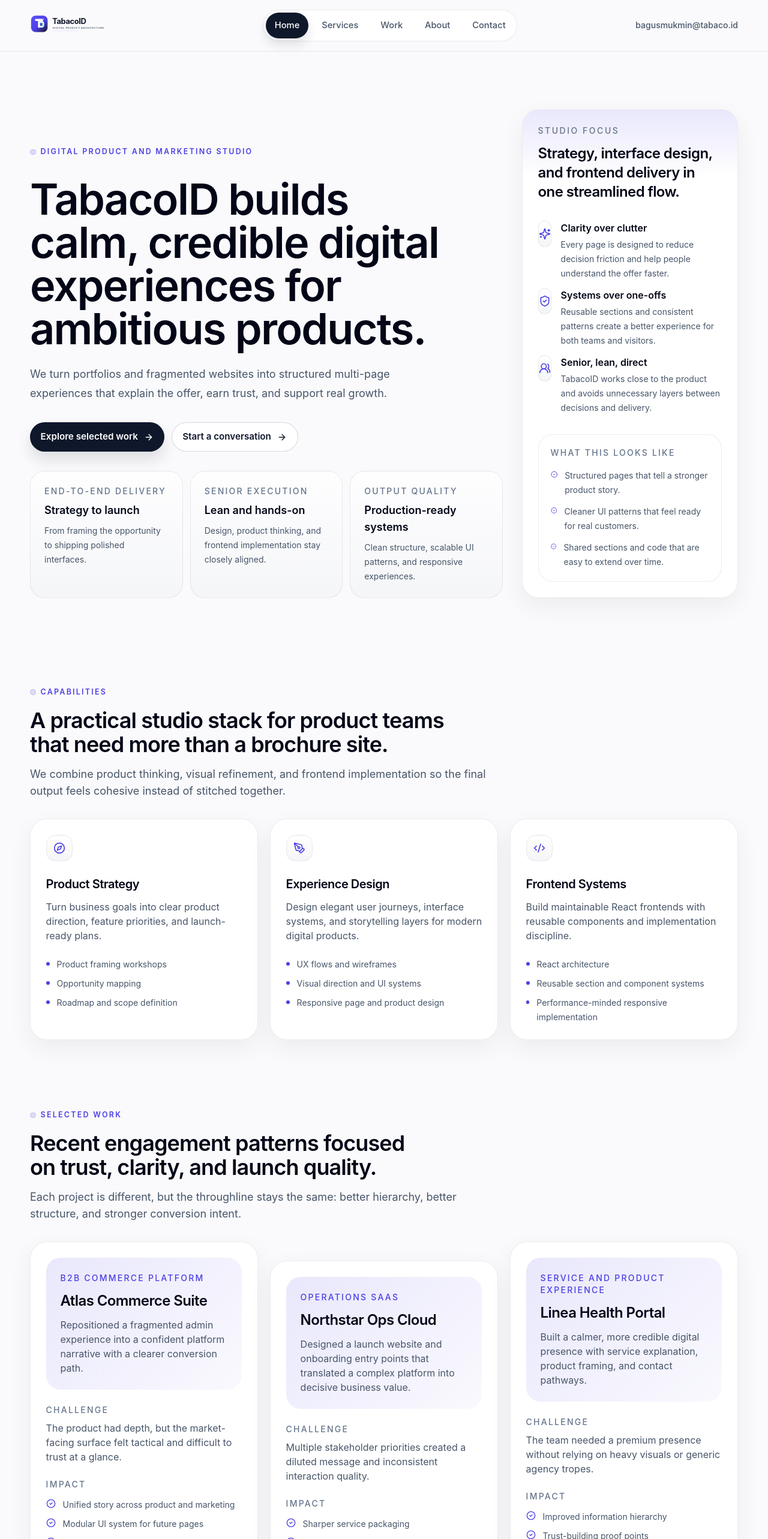
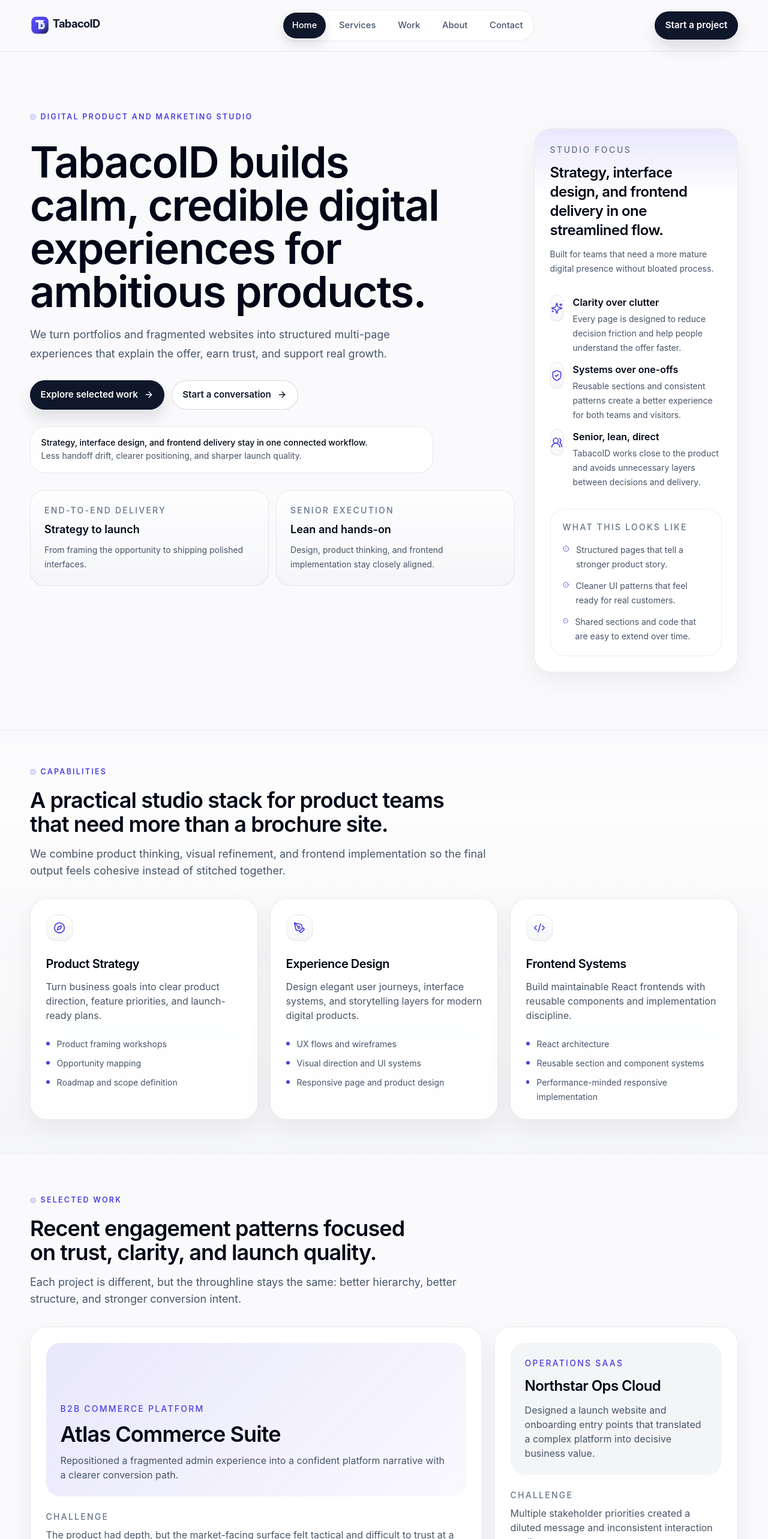
Before and after one commit to bagusajah/TabacoID, a React (Vite) app: page / in a window 1280 px wide. Shown: the top 2566 px of the page at 60% size. Built offline with nearby package versions, Linux system fonts and the light colour scheme.

Commit message:
Refine homepage layout and improve logo readability

```diff
--- a/src/components/SiteLayout.tsx
+++ b/src/components/SiteLayout.tsx
@@ -22,16 +22,8 @@
     <div className="min-h-screen bg-[var(--canvas)] text-slate-900">
       <header className="sticky top-0 z-50 border-b border-[var(--border-soft)] bg-[rgba(250,250,252,0.88)] backdrop-blur-xl">
         <div className="layout-grid flex items-center justify-between gap-4 py-4">
-          <Link
-            aria-label={brandName}
-            className="flex items-center"
-            to="/"
-          >
-            <img
-              alt={brandName}
-              className="h-9 w-auto sm:h-10"
-              src="/tabacoid-logo.svg"
-            />
+          <Link aria-label={brandName} className="flex items-center" to="/">
+            <img alt={brandName} className="h-9 w-auto sm:h-10" src="/tabacoid-logo.svg" />
           </Link>
 
           <nav className="hidden items-center gap-2 rounded-full border border-[var(--border-soft)] bg-white/90 p-1 shadow-[var(--shadow-soft)] md:flex">
@@ -51,12 +43,9 @@
           </nav>
 
           <div className="flex items-center gap-3">
-            <a
-              className="hidden text-sm font-medium text-slate-600 transition hover:text-slate-950 lg:inline-flex"
-              href={`mailto:${contactEmail}`}
-            >
-              {contactEmail}
-            </a>
+            <Link className="button-primary hidden md:inline-flex" to="/contact">
+              Start a project
+            </Link>
             <button
               aria-expanded={mobileOpen}
               aria-label={mobileOpen ? 'Close navigation menu' : 'Open navigation menu'}
@@ -105,12 +94,8 @@
 
       <footer className="border-t border-[var(--border-soft)] bg-white/88">
         <div className="layout-grid grid gap-10 py-12 lg:grid-cols-[1.4fr_1fr_1fr]">
-          <div className="space-y-4">
-            <img
-              alt={brandName}
-              className="h-10 w-auto sm:h-12"
-              src="/tabacoid-logo.svg"
-            />
+          <div className="space-y-5">
+            <img alt={brandName} className="h-10 w-auto sm:h-12" src="/tabacoid-logo.svg" />
             <h2 className="max-w-md text-2xl font-semibold tracking-tight text-slate-950">
               A digital product studio for teams that need sharper interfaces and cleaner launches.
             </h2>
@@ -118,6 +103,14 @@
               We help product and service businesses move from scattered surfaces to coherent,
               production-ready digital experiences.
             </p>
+            <div className="flex flex-wrap gap-3">
+              <Link className="button-primary" to="/contact">
+                Start a project
+              </Link>
+              <a className="button-secondary" href={`mailto:${contactEmail}`}>
+                Email us
+              </a>
+            </div>
           </div>
 
           <div className="space-y-3">
@@ -137,14 +130,14 @@
             <p className="text-sm font-semibold uppercase tracking-[0.18em] text-slate-500">
               Contact
             </p>
-            <a
-              className="inline-flex text-sm text-slate-600 transition hover:text-slate-950"
-              href={`mailto:${contactEmail}`}
-            >
+            <a className="inline-flex text-sm text-slate-600 transition hover:text-slate-950" href={`mailto:${contactEmail}`}>
               {contactEmail}
             </a>
             <p className="text-sm leading-7 text-slate-600">
               Available for focused redesigns, launch sprints, and ongoing product studio support.
+            </p>
+            <p className="text-sm leading-7 text-slate-500">
+              Async-first collaboration, structured weekly checkpoints, and direct senior execution.
             </p>
           </div>
         </div>
--- a/src/index.css
+++ b/src/index.css
@@ -101,6 +101,42 @@
       rgba(255, 255, 255, 0.92);
   }
 
+  .section-band {
+    position: relative;
+    isolation: isolate;
+  }
+
+  .section-band-muted {
+    background:
+      linear-gradient(180deg, rgba(255, 255, 255, 0), rgba(255, 255, 255, 0.5) 16%, rgba(244, 245, 247, 0.92) 100%);
+    border-top: 1px solid rgba(15, 23, 42, 0.04);
+    border-bottom: 1px solid rgba(15, 23, 42, 0.04);
+  }
+
+  .section-band-soft {
+    background:
+      radial-gradient(circle at top center, rgba(75, 63, 227, 0.06), transparent 34%),
+      linear-gradient(180deg, rgba(252, 252, 253, 0.65), rgba(247, 248, 251, 0.92));
+    border-top: 1px solid rgba(15, 23, 42, 0.04);
+    border-bottom: 1px solid rgba(15, 23, 42, 0.04);
+  }
+
+  .proof-ribbon {
+    max-width: 42rem;
+    border: 1px solid rgba(15, 23, 42, 0.08);
+    border-radius: 24px;
+    background: rgba(255, 255, 255, 0.72);
+    padding: 1rem 1.1rem;
+    box-shadow: inset 0 1px 0 rgba(255, 255, 255, 0.8);
+  }
+
+  .case-study-hero {
+    min-height: 16rem;
+    display: flex;
+    flex-direction: column;
+    justify-content: flex-end;
+  }
+
   .eyebrow {
     display: inline-flex;
     align-items: center;
@@ -161,6 +197,13 @@
     transform: translateY(-1px);
     border-color: rgba(75, 63, 227, 0.22);
     box-shadow: var(--shadow-soft);
+  }
+
+  .button-primary:focus-visible,
+  .button-secondary:focus-visible,
+  .nav-pill:focus-visible {
+    outline: 2px solid rgba(75, 63, 227, 0.3);
+    outline-offset: 2px;
   }
 
   .nav-pill {
--- a/src/pages/Home.tsx
+++ b/src/pages/Home.tsx
@@ -17,11 +17,11 @@
       <section className="relative overflow-hidden">
         <div className="absolute inset-x-0 top-0 -z-10 h-[34rem] bg-[radial-gradient(circle_at_top_left,rgba(75,63,227,0.16),transparent_42%),radial-gradient(circle_at_top_right,rgba(15,23,42,0.06),transparent_34%)]" />
 
-        <div className="layout-grid grid gap-8 py-16 lg:grid-cols-[minmax(0,1fr)_360px] lg:items-end lg:py-24">
-          <div className="space-y-8">
+        <div className="layout-grid grid gap-8 py-16 lg:grid-cols-[minmax(0,1fr)_340px] lg:items-start lg:py-24">
+          <div className="space-y-7">
             <span className="eyebrow">Digital product and marketing studio</span>
 
-            <div className="space-y-6">
+            <div className="space-y-5">
               <h1 className="max-w-5xl text-balance text-5xl font-semibold tracking-tight text-slate-950 sm:text-6xl lg:text-7xl">
                 {brandName} builds calm, credible digital experiences for ambitious products.
               </h1>
@@ -42,8 +42,17 @@
               </Link>
             </div>
 
-            <div className="grid gap-3 sm:grid-cols-3">
-              {studioStats.map((stat) => (
+            <div className="proof-ribbon">
+              <p className="text-sm font-medium text-slate-950">
+                Strategy, interface design, and frontend delivery stay in one connected workflow.
+              </p>
+              <p className="text-sm leading-6 text-slate-600">
+                Less handoff drift, clearer positioning, and sharper launch quality.
+              </p>
+            </div>
+
+            <div className="grid gap-3 sm:grid-cols-2">
+              {studioStats.slice(0, 2).map((stat) => (
                 <article className="panel-soft space-y-2" key={stat.label}>
                   <p className="text-sm font-medium uppercase tracking-[0.16em] text-slate-500">
                     {stat.label}
@@ -55,7 +64,7 @@
             </div>
           </div>
 
-          <aside className="panel-surface relative overflow-hidden">
+          <aside className="panel-surface relative overflow-hidden lg:mt-8">
             <div className="absolute inset-x-0 top-0 h-28 bg-[linear-gradient(180deg,rgba(75,63,227,0.12),transparent)]" />
             <div className="relative space-y-8">
               <div className="space-y-3">
@@ -65,6 +74,9 @@
                 <h2 className="text-2xl font-semibold tracking-tight text-slate-950">
                   Strategy, interface design, and frontend delivery in one streamlined flow.
                 </h2>
+                <p className="text-sm leading-6 text-slate-600">
+                  Built for teams that need a more mature digital presence without bloated process.
+                </p>
               </div>
 
               <div className="space-y-3">
@@ -105,7 +117,8 @@
         </div>
       </section>
 
-      <section className="layout-grid space-y-8 py-8 sm:py-12">
+      <section className="section-band section-band-muted">
+        <div className="layout-grid space-y-8 py-10 sm:py-14">
           <SectionHeading
             eyebrow="Capabilities"
             title="A practical studio stack for product teams that need more than a brochure site."
@@ -135,6 +148,7 @@
               </article>
             ))}
           </div>
+        </div>
       </section>
 
       <section className="layout-grid space-y-8 py-12 lg:py-16">
@@ -144,25 +158,25 @@
           description="Each project is different, but the throughline stays the same: better hierarchy, better structure, and stronger conversion intent."
         />
 
-        <div className="grid gap-5 xl:grid-cols-3">
+        <div className="grid gap-5 xl:grid-cols-[minmax(0,1.3fr)_minmax(0,0.7fr)]">
           {featuredProjects.map((project, index) => (
             <article
               className={[
                 'panel-surface overflow-hidden',
-                index === 1 ? 'xl:translate-y-8' : '',
+                index === 0 ? 'xl:row-span-2' : '',
               ]
                 .filter(Boolean)
                 .join(' ')}
               key={project.name}
             >
-              <div className="panel-accent mb-6 rounded-[24px] p-6">
+              <div className={['mb-6 rounded-[24px] p-6', index === 0 ? 'panel-accent case-study-hero' : 'bg-[var(--surface-muted)]'].join(' ')}>
                 <p className="text-sm font-medium uppercase tracking-[0.16em] text-[var(--brand)]">
                   {project.category}
                 </p>
-                <h3 className="mt-3 text-2xl font-semibold tracking-tight text-slate-950">
+                <h3 className={['mt-3 font-semibold tracking-tight text-slate-950', index === 0 ? 'text-3xl sm:text-4xl' : 'text-2xl'].join(' ')}>
                   {project.name}
                 </h3>
-                <p className="mt-3 text-sm leading-7 text-slate-600 sm:text-base">{project.summary}</p>
+                <p className="mt-3 max-w-2xl text-sm leading-7 text-slate-600 sm:text-base">{project.summary}</p>
               </div>
 
               <div className="space-y-6">
@@ -200,7 +214,8 @@
         </div>
       </section>
 
-      <section className="layout-grid space-y-8 py-12 lg:py-16">
+      <section className="section-band section-band-soft">
+        <div className="layout-grid space-y-8 py-12 lg:py-16">
           <SectionHeading
             eyebrow="How we work"
             title="A straightforward process that keeps momentum high and handoffs low."
@@ -224,6 +239,7 @@
               </article>
             ))}
           </div>
+        </div>
       </section>
 
       <section className="layout-grid py-12 lg:py-16">
@@ -239,10 +255,15 @@
             </p>
           </div>
 
+          <div className="flex flex-wrap gap-3">
             <Link className="button-primary" to="/contact">
               Talk about your project
               <ArrowRight className="h-4 w-4" />
             </Link>
+            <Link className="button-secondary" to="/work">
+              Explore selected work
+            </Link>
+          </div>
         </div>
       </section>
     </div>
```
Also changed, not shown: public/tabacoid-logo.svg, tabacoid-brand-kit/assets/tabacoid-web-lockup.svg. Lines whose indentation alone changed are shown as unchanged.
